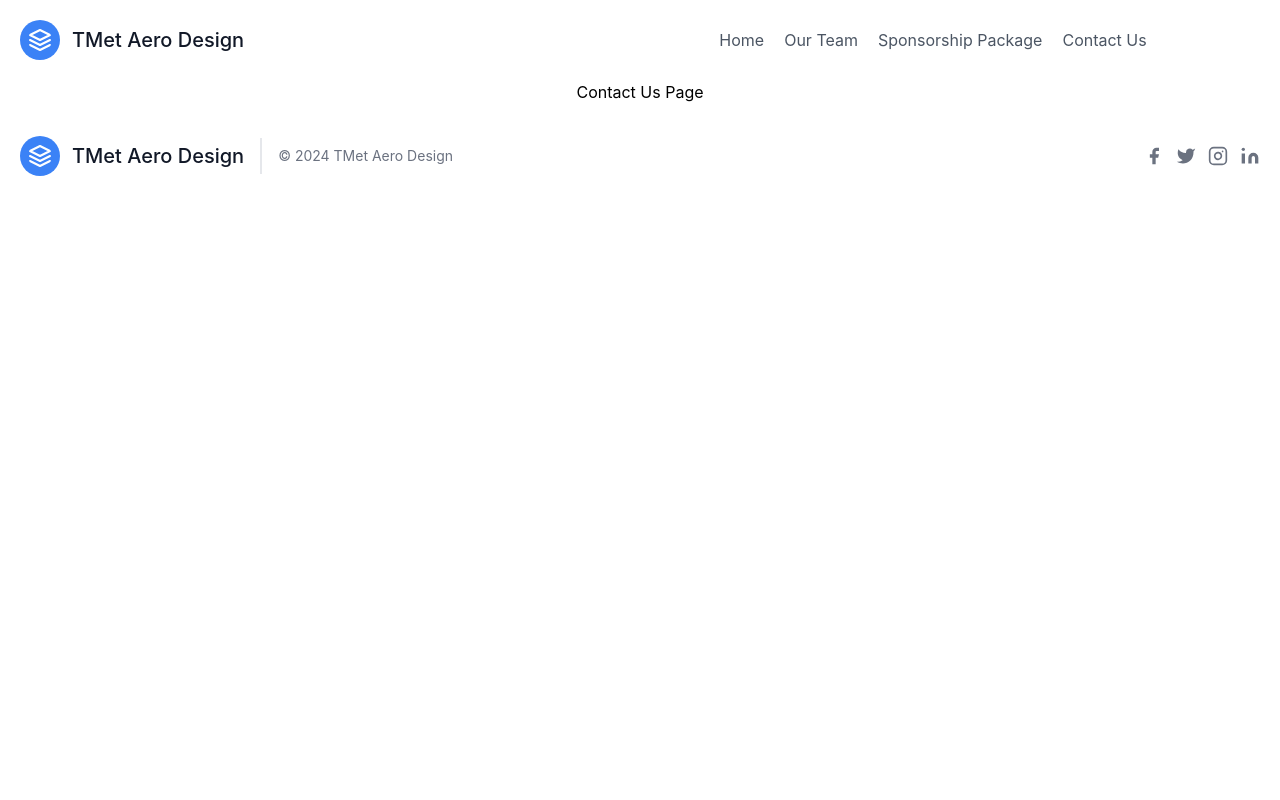
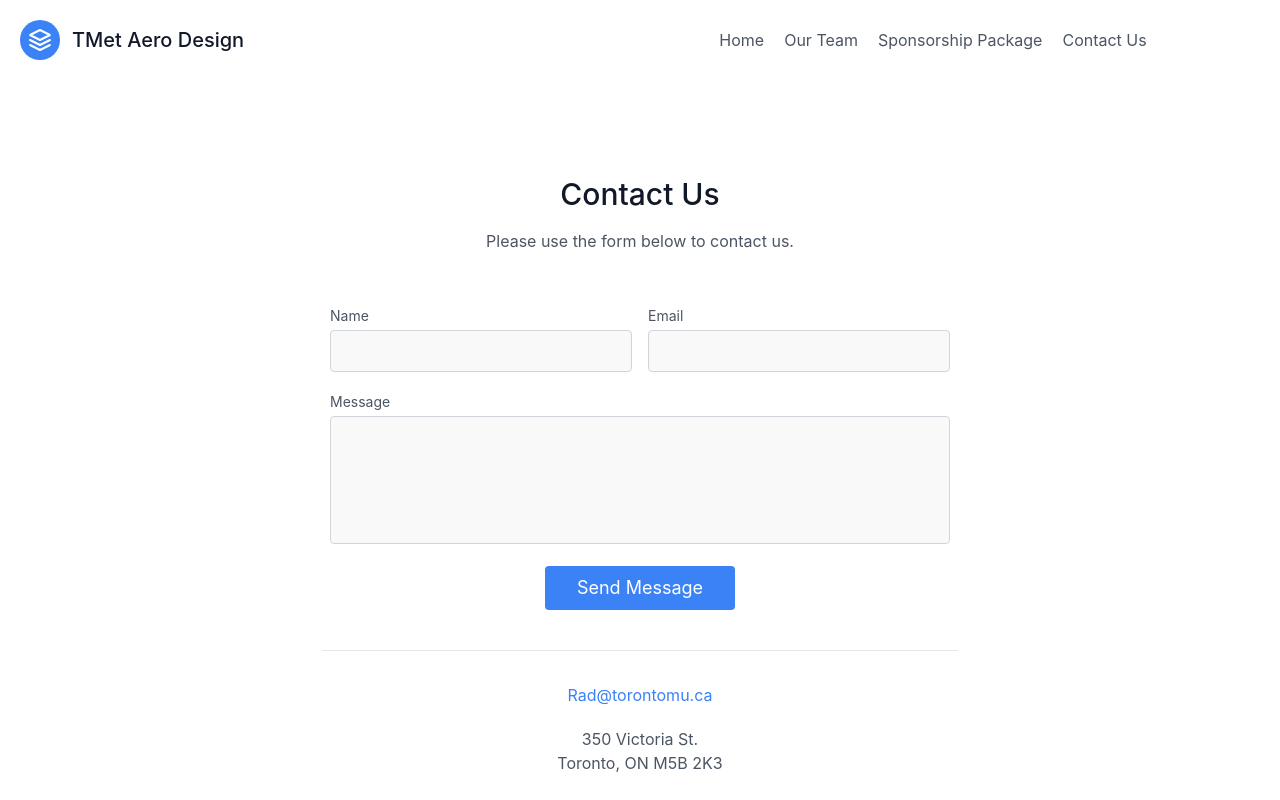
Before and after one commit to Tmet-Aero-Design/TMetAeroWebsite, a React (Create React App) app: page /TMetAeroWebsite/ContactUs in a window 1280 px wide. Shown: the top 800 px of the page. Built offline with nearby package versions, Linux system fonts and the light colour scheme.

Commit message:
Add Fully functional Contact Us Page

```diff
--- a/package.json
+++ b/package.json
@@ -8,6 +8,7 @@
     "@testing-library/jest-dom": "^5.17.0",
     "@testing-library/react": "^13.4.0",
     "@testing-library/user-event": "^13.5.0",
+    "emailjs-com": "^3.2.0",
     "gh-pages": "^6.1.1",
     "react": "^18.3.1",
     "react-dom": "^18.3.1",
--- a/src/App.css
+++ b/src/App.css
@@ -1,7 +1,7 @@
 /* src/App.css */
-.App {
+/* .App {
   text-align: center;
-}
+} */
 
 .App-header {
   background-color: #282c34;
@@ -26,3 +26,7 @@
   max-width: 100%;
   height: auto;
 }
+
+label{
+  text-align: left !important;
+}
--- a/src/pages/ContactUs.js
+++ b/src/pages/ContactUs.js
@@ -1,8 +1,120 @@
 // src/pages/ContactUs.js
-import React from 'react';
+// import React from 'react';
+
+// const ContactUs = () => {
+//     return <h1>Contact Us Page</h1>;
+// };
+
+// export default ContactUs;
+
+// src/components/ContactUs.js
+import React, { useState } from 'react';
+import emailjs from 'emailjs-com';
 
 const ContactUs = () => {
-    return <h1>Contact Us Page</h1>;
+  const [formData, setFormData] = useState({
+    name: '',
+    email: '',
+    message: ''
+  });
+
+  const handleChange = (e) => {
+    const { name, value } = e.target;
+    setFormData({
+      ...formData,
+      [name]: value
+    });
+  };
+
+  const handleSubmit = (e) => {
+    e.preventDefault();
+    emailjs.send(
+      process.env.REACT_APP_EMAILJS_SERVICE_ID,
+      process.env.REACT_APP_EMAILJS_TEMPLATE_ID,
+      formData,
+      process.env.REACT_APP_EMAILJS_USER_ID
+    ).then((response) => {
+      console.log('SUCCESS!', response.status, response.text);
+      alert('Message sent successfully!');
+      setFormData({
+        name: '',
+        email: '',
+        message: ''
+      });
+    }).catch((err) => {
+      console.error('FAILED...', err);
+      alert('Failed to send the message, please try again.');
+    });
+  };
+
+
+  return (
+    <section className="text-gray-600 body-font relative">
+      <div className="container px-5 py-24 mx-auto">
+        <div className="flex flex-col text-center w-full mb-12">
+          <h1 className="sm:text-3xl text-2xl font-medium title-font mb-4 text-gray-900">Contact Us</h1>
+          <p className="lg:w-2/3 mx-auto leading-relaxed text-base">Please use the form below to contact us.</p>
+        </div>
+        <div className="lg:w-1/2 md:w-2/3 mx-auto">
+          <form onSubmit={handleSubmit} className="flex flex-wrap -m-2">
+            <div className="p-2 w-1/2">
+              <div className="relative">
+                <label htmlFor="name" className="leading-7 text-sm text-gray-600">Name</label>
+                <input
+                  type="text"
+                  id="name"
+                  name="name"
+                  className="w-full bg-gray-100 bg-opacity-50 rounded border border-gray-300 focus:border-blue-500 focus:bg-white focus:ring-2 focus:ring-blue-200 text-base outline-none text-gray-700 py-1 px-3 leading-8 transition-colors duration-200 ease-in-out"
+                  value={formData.name}
+                  onChange={handleChange}
+                  required
+                />
+              </div>
+            </div>
+            <div className="p-2 w-1/2">
+              <div className="relative">
+                <label htmlFor="email" className="leading-7 text-sm text-gray-600">Email</label>
+                <input
+                  type="email"
+                  id="email"
+                  name="email"
+                  className="w-full bg-gray-100 bg-opacity-50 rounded border border-gray-300 focus:border-blue-500 focus:bg-white focus:ring-2 focus:ring-blue-200 text-base outline-none text-gray-700 py-1 px-3 leading-8 transition-colors duration-200 ease-in-out"
+                  value={formData.email}
+                  onChange={handleChange}
+                  required
+                />
+              </div>
+            </div>
+            <div className="p-2 w-full">
+              <div className="relative">
+                <label htmlFor="message" className="leading-7 text-sm text-gray-600">Message</label>
+                <textarea
+                  id="message"
+                  name="message"
+                  className="w-full bg-gray-100 bg-opacity-50 rounded border border-gray-300 focus:border-blue-500 focus:bg-white focus:ring-2 focus:ring-blue-200 h-32 text-base outline-none text-gray-700 py-1 px-3 resize-none leading-6 transition-colors duration-200 ease-in-out"
+                  value={formData.message}
+                  onChange={handleChange}
+                  required
+                />
+              </div>
+            </div>
+            <div className="p-2 w-full">
+              <button
+                type="submit"
+                className="flex mx-auto text-white bg-blue-500 border-0 py-2 px-8 focus:outline-none hover:bg-blue-600 rounded text-lg"
+              >
+                Send Message
+              </button>
+            </div>
+            <div className="p-2 w-full pt-8 mt-8 border-t border-gray-200 text-center">
+              <a className="text-blue-500" href="mailto:rad@torontomu.ca">Rad@torontomu.ca</a>
+              <p className="leading-normal my-5">350 Victoria St.<br/>Toronto, ON M5B 2K3</p>
+            </div>
+          </form>
+        </div>
+      </div>
+    </section>
+  );
 };
 
 export default ContactUs;
```
Also changed, not shown: 2 other files (tests, documents, lock files or other folders).
